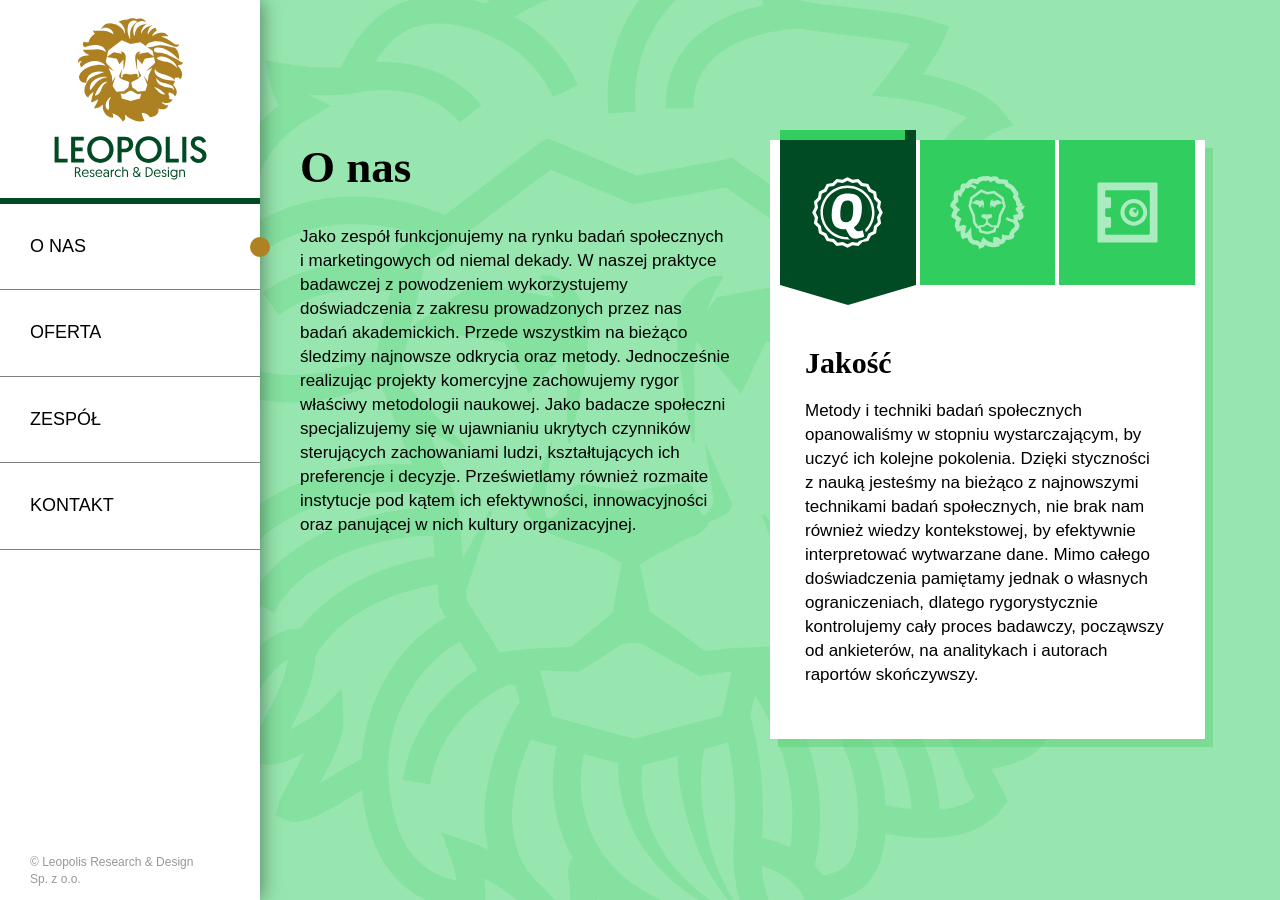
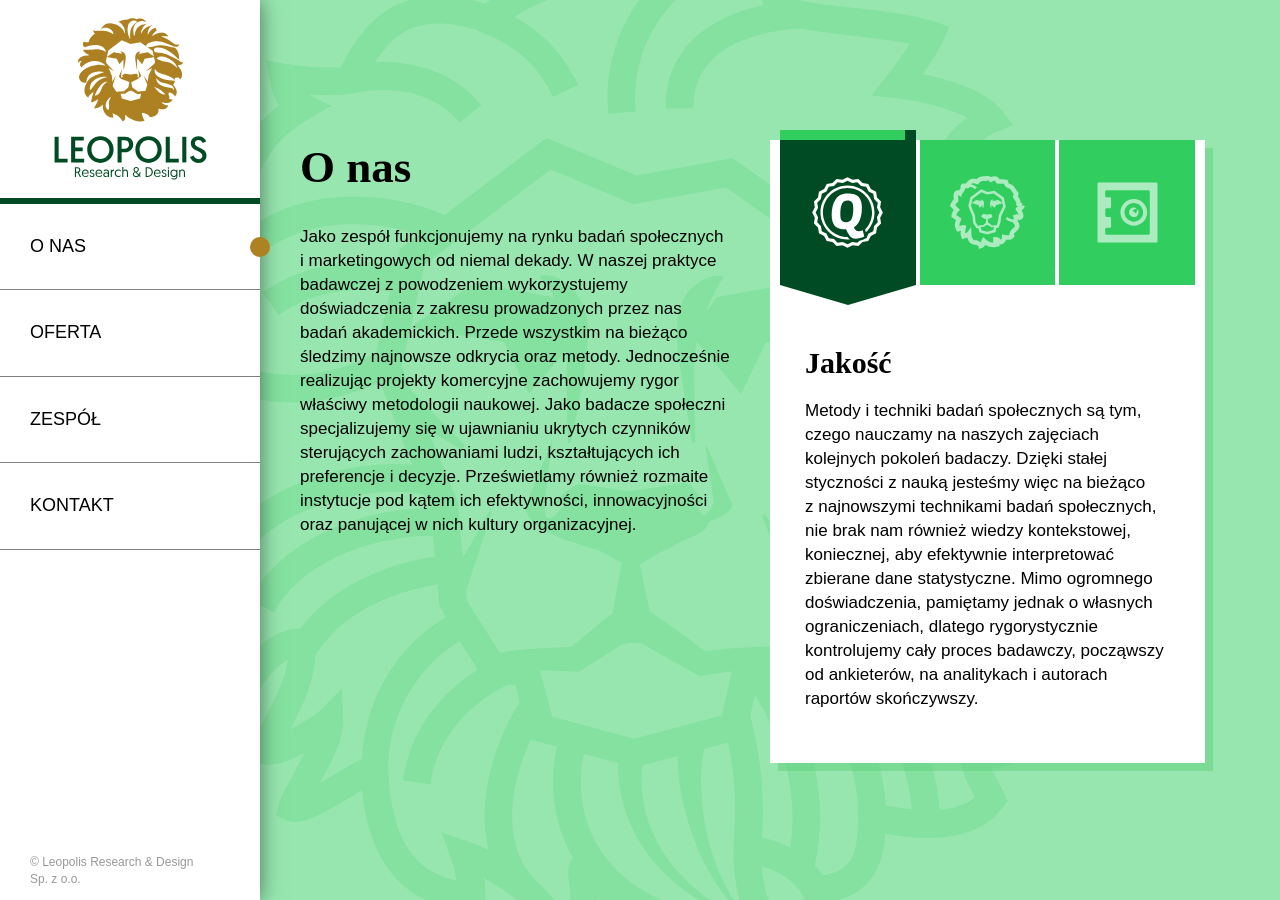
Before and after one commit to cadiblac/leopolis, a Jekyll site: the page built from o-nas.md, in a window 1280 px wide. Built offline with Jekyll 4.4.1, drawn with Linux system fonts in a browser that asks for light colours; nearby versions of some CDN libraries.

Commit message:
Update o-nas-zakladki.yml

```diff
--- a/_data/o-nas-zakladki.yml
+++ b/_data/o-nas-zakladki.yml
@@ -1,6 +1,8 @@
 - id: "jakosc"
   naglowek: "Jakość"
-  tresc: "Metody i techniki badań społecznych opanowaliśmy w stopniu wystarczającym, by uczyć ich kolejne pokolenia. Dzięki styczności z nauką jesteśmy na bieżąco z najnowszymi technikami badań społecznych, nie brak nam również wiedzy kontekstowej, by efektywnie interpretować wytwarzane dane. Mimo całego doświadczenia pamiętamy jednak o własnych ograniczeniach, dlatego rygorystycznie kontrolujemy cały proces badawczy, począwszy od ankieterów, na analitykach i autorach raportów skończywszy."
+  tresc: "Metody i techniki badań społecznych są tym, czego nauczamy na naszych zajęciach  kolejnych pokoleń badaczy. Dzięki stałej styczności z nauką jesteśmy więc  na bieżąco z najnowszymi technikami badań społecznych, nie brak nam również wiedzy kontekstowej, koniecznej,  aby efektywnie interpretować  zbierane dane statystyczne.
+
+Mimo ogromnego  doświadczenia, pamiętamy jednak o własnych ograniczeniach, dlatego rygorystycznie kontrolujemy cały proces badawczy, począwszy od ankieterów, na analitykach i autorach raportów skończywszy."
 - id: "odwaga"
   naglowek: "Odwaga"
   tresc: "Odwaga to kluczowa cecha badacza: bez niej najbardziej wyszukana metodologia jest bezużyteczna. Nie jest wielką sztuką formułowanie przewidywań i wysnuwanie rekomendacji ogólnikowych do tego stopnia, że pasują do wszelkich możliwych sytuacji. Jako badacze nie uchylamy się przed formułowaniem jednoznacznych zaleceń i testowalnych prognoz. Jako projektanci rozwiązań organizacyjnych i usług konsekwentnie angażujemy się w implementacje wypracowanych pomysłów."
```
